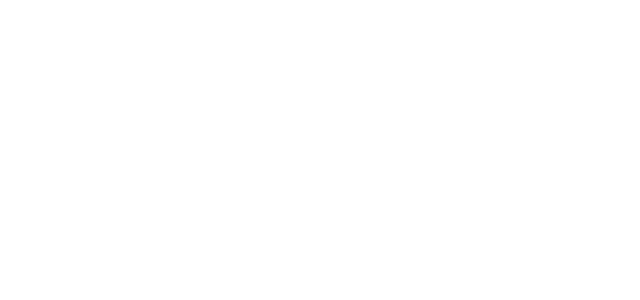
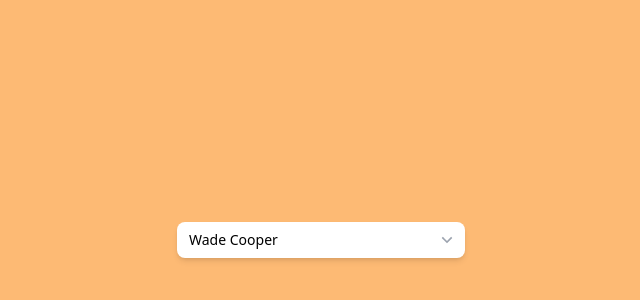
Before and after one commit to OleanjiKingCode/Connect-wallet, a Next.js app: page / in a window 1280 px wide. Shown: the part 162-462 px from the top of the page, without its empty margins (319-959 px from the left). Built offline with nearby package versions, Linux system fonts and the light colour scheme.

Commit message:
Wallet drop down

```diff
--- a/package.json
+++ b/package.json
@@ -13,7 +13,8 @@
     "@next/font": "13.0.7",
     "next": "13.0.7",
     "react": "18.2.0",
-    "react-dom": "18.2.0"
+    "react-dom": "18.2.0",
+    "react-icons": "^4.7.1"
   },
   "devDependencies": {
     "autoprefixer": "^10.4.13",
--- a/pages/index.js
+++ b/pages/index.js
@@ -2,19 +2,89 @@
 import Image from "next/image";
 import { Inter } from "@next/font/google";
 import styles from "../styles/Home.module.css";
+import { useState, Fragment } from "react";
+import { Listbox, Transition } from "@headlessui/react";
+import { RiCheckFill, RiArrowDownSLine } from "react-icons/ri";
 
 export default function Home() {
+  const people = [
+    { name: "Wade Cooper" },
+    { name: "Arlene Mccoy" },
+    { name: "Devon Webb" },
+    { name: "Tom Cook" },
+    { name: "Tanya Fox" },
+    { name: "Hellen Schmidt" },
+  ];
+  const [selected, setSelected] = useState(people[0]);
   return (
     <>
       <Head>
-        <title>Create Next App</title>
+        <title>Connect Wallet App</title>
         <meta name="description" content="Generated by create next app" />
         <meta name="viewport" content="width=device-width, initial-scale=1" />
         <link rel="icon" href="/favicon.ico" />
       </Head>
       <div className="w-full">
-        <div className={`w-full h-screen py-3`}>
-
+        <div
+          className={`w-full h-screen flex flex-col items-center text-center justify-center bg-orange-300 `}
+        >
+          <div className=" w-72">
+            <Listbox value={selected} onChange={setSelected}>
+              <div className="relative mt-1">
+                <Listbox.Button className="relative w-full cursor-default rounded-lg bg-white py-2 pl-3 pr-10 text-left shadow-md focus:outline-none focus-visible:border-indigo-500 focus-visible:ring-2 focus-visible:ring-white focus-visible:ring-opacity-75 focus-visible:ring-offset-2 focus-visible:ring-offset-orange-300 sm:text-sm">
+                  <span className="block truncate">{selected.name}</span>
+                  <span className="pointer-events-none absolute inset-y-0 right-0 flex items-center pr-2">
+                    <RiArrowDownSLine
+                      className="h-5 w-5 text-gray-400"
+                      aria-hidden="true"
+                    />
+                  </span>
+                </Listbox.Button>
+                <Transition
+                  as={Fragment}
+                  leave="transition ease-in duration-100"
+                  leaveFrom="opacity-100"
+                  leaveTo="opacity-0"
+                >
+                  <Listbox.Options className="absolute mt-1 max-h-60 w-full overflow-auto rounded-md bg-white py-1 text-base shadow-lg ring-1 ring-black ring-opacity-5 focus:outline-none sm:text-sm">
+                    {people.map((person, personIdx) => (
+                      <Listbox.Option
+                        key={personIdx}
+                        className={({ active }) =>
+                          `relative cursor-default select-none py-2 pl-10 pr-4 ${
+                            active
+                              ? "bg-amber-100 text-amber-900"
+                              : "text-gray-900"
+                          }`
+                        }
+                        value={person}
+                      >
+                        {({ selected }) => (
+                          <>
+                            <span
+                              className={`block truncate text-left ${
+                                selected ? "font-medium" : "font-normal"
+                              }`}
+                            >
+                              {person.name}
+                            </span>
+                            {selected ? (
+                              <span className="absolute inset-y-0 left-0 flex items-center pl-3 text-amber-600">
+                                <RiCheckFill
+                                  className="h-5 w-5"
+                                  aria-hidden="true"
+                                />
+                              </span>
+                            ) : null}
+                          </>
+                        )}
+                      </Listbox.Option>
+                    ))}
+                  </Listbox.Options>
+                </Transition>
+              </div>
+            </Listbox>
+          </div>
         </div>
       </div>
     </>
```
Also changed, not shown: 1 other file (tests, documents, lock files or other folders).
